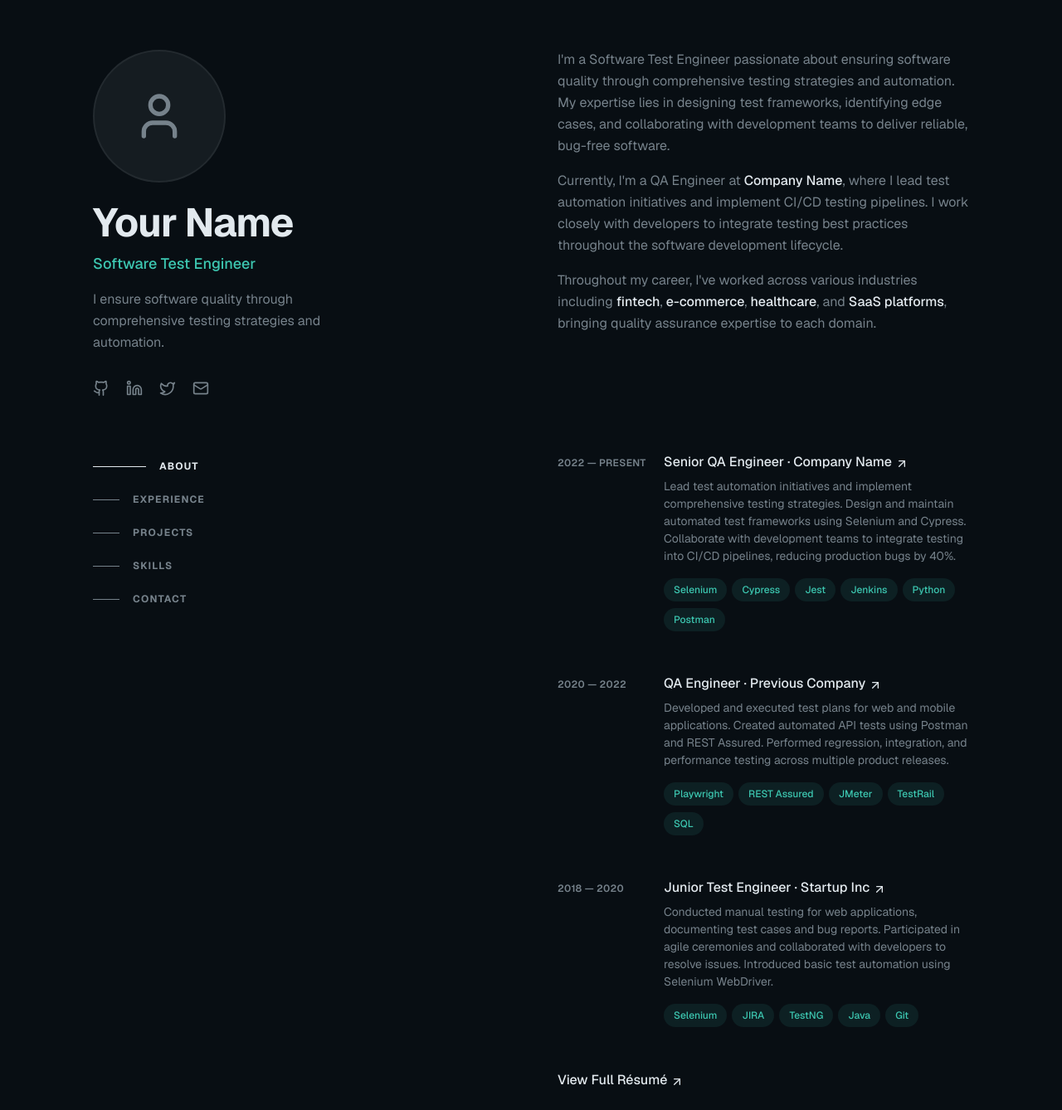
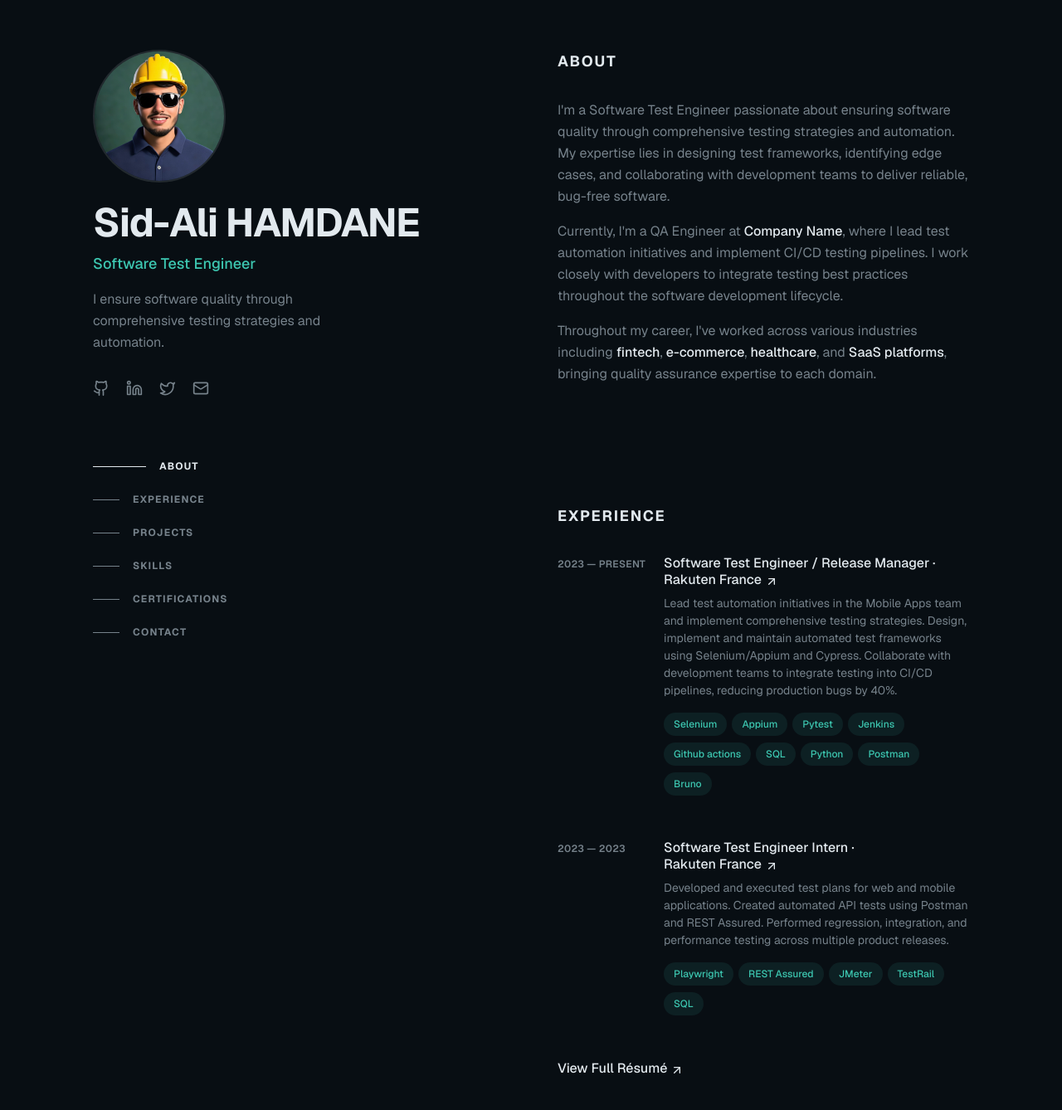
Before and after one commit to sidalihmdn/interactive-resume, a Next.js app: page / in a window 1280 px wide. Shown: the part 132-1470 px from the top of the page at 83% size. Built offline with nearby package versions, Linux system fonts and the light colour scheme.

Commit message:
some adjusts

```diff
--- a/app/page.tsx
+++ b/app/page.tsx
@@ -5,6 +5,7 @@ import { About } from "@/components/resume/about"
 import { Experience } from "@/components/resume/experience"
 import { Projects } from "@/components/resume/projects"
 import { Skills } from "@/components/resume/skills"
+import { Certifications } from "@/components/resume/certifications"
 import { Contact } from "@/components/resume/contact"
 import { Navigation } from "@/components/resume/navigation"
 
@@ -25,6 +26,7 @@ export default function ResumePage() {
             <Experience />
             <Projects />
             <Skills />
+            <Certifications />
             <Contact />
           </main>
         </div>
--- a/components/resume/about.tsx
+++ b/components/resume/about.tsx
@@ -14,9 +14,9 @@ export function About() {
         whileInView={{ opacity: 1, y: 0 }}
         transition={{ duration: 0.5 }}
         viewport={{ once: true }}
-        className="sticky top-0 z-20 -mx-6 mb-4 w-screen bg-background/75 px-6 py-5 backdrop-blur md:-mx-12 md:px-12 lg:sr-only lg:relative lg:top-auto lg:mx-auto lg:w-full lg:px-0 lg:py-0 lg:opacity-0"
+        className="sticky top-0 z-20 -mx-6 mb-4 w-screen bg-background/75 px-6 py-5 backdrop-blur md:-mx-12 md:px-12 lg:relative lg:top-auto lg:mx-auto lg:w-full lg:px-0 lg:py-0 lg:mb-8 lg:bg-transparent lg:backdrop-blur-none"
       >
-        <h2 className="text-sm font-bold uppercase tracking-widest text-foreground lg:sr-only">
+        <h2 className="text-lg font-bold uppercase tracking-widest text-foreground">
           About
         </h2>
       </motion.div>
--- /dev/null
+++ b/components/resume/certifications.tsx
@@ -0,0 +1,80 @@
+"use client"
+
+import { motion } from "framer-motion"
+import { Award } from "lucide-react"
+
+const certifications = [
+  {
+    year: "2025",
+    title: "ISTQB Advanced Level: Test Automation Engineer",
+    issuer: "ISTQB — International Software Testing Qualifications Board",
+    description:
+      "Advanced certification covering test automation architecture, frameworks, and best practices for designing, implementing, and maintaining automated test solutions.",
+  },
+  {
+    year: "2024",
+    title: "ISTQB Certified Tester Foundation Level (CTFL)",
+    issuer: "ISTQB — International Software Testing Qualifications Board",
+    description:
+      "Foundation certification validating core software testing knowledge including testing principles, test management, and test techniques.",
+  },
+]
+
+export function Certifications() {
+  return (
+    <section
+      id="certifications"
+      className="mb-16 scroll-mt-16 md:mb-24 lg:mb-36 lg:scroll-mt-24"
+      aria-label="Certifications"
+    >
+      <motion.div
+        initial={{ opacity: 0, y: 20 }}
+        whileInView={{ opacity: 1, y: 0 }}
+        transition={{ duration: 0.5 }}
+        viewport={{ once: true }}
+        className="sticky top-0 z-20 -mx-6 mb-4 w-screen bg-background/75 px-6 py-5 backdrop-blur md:-mx-12 md:px-12 lg:relative lg:top-auto lg:mx-auto lg:w-full lg:px-0 lg:py-0 lg:mb-8 lg:bg-transparent lg:backdrop-blur-none"
+      >
+        <h2 className="text-lg font-bold uppercase tracking-widest text-foreground">
+          Certifications
+        </h2>
+      </motion.div>
+
+      <ol className="group/list">
+        {certifications.map((cert, index) => (
+          <motion.li
+            key={index}
+            initial={{ opacity: 0, y: 20 }}
+            whileInView={{ opacity: 1, y: 0 }}
+            transition={{ duration: 0.5, delay: index * 0.1 }}
+            viewport={{ once: true }}
+            className="mb-12"
+          >
+            <div className="group relative grid pb-1 transition-all sm:grid-cols-8 sm:gap-8 md:gap-4 lg:hover:!opacity-100 lg:group-hover/list:opacity-50">
+              <div className="absolute -inset-x-4 -inset-y-4 z-0 hidden rounded-md transition motion-reduce:transition-none lg:-inset-x-6 lg:block lg:group-hover:bg-secondary/50 lg:group-hover:shadow-[inset_0_1px_0_0_rgba(148,163,184,0.1)] lg:group-hover:drop-shadow-lg" />
+
+              <header
+                className="z-10 mb-2 mt-1 text-xs font-semibold uppercase tracking-wide text-muted-foreground sm:col-span-2"
+                aria-label={cert.year}
+              >
+                {cert.year}
+              </header>
+
+              <div className="z-10 sm:col-span-6">
+                <h3 className="flex items-center gap-2 font-medium leading-snug text-foreground">
+                  <Award className="h-4 w-4 shrink-0 text-primary" />
+                  {cert.title}
+                </h3>
+                <p className="mt-1 text-xs font-medium text-primary">
+                  {cert.issuer}
+                </p>
+                <p className="mt-2 text-sm leading-normal text-muted-foreground">
+                  {cert.description}
+                </p>
+              </div>
+            </div>
+          </motion.li>
+        ))}
+      </ol>
+    </section>
+  )
+}
--- a/components/resume/contact.tsx
+++ b/components/resume/contact.tsx
@@ -15,9 +15,9 @@ export function Contact() {
         whileInView={{ opacity: 1, y: 0 }}
         transition={{ duration: 0.5 }}
         viewport={{ once: true }}
-        className="sticky top-0 z-20 -mx-6 mb-4 w-screen bg-background/75 px-6 py-5 backdrop-blur md:-mx-12 md:px-12 lg:sr-only lg:relative lg:top-auto lg:mx-auto lg:w-full lg:px-0 lg:py-0 lg:opacity-0"
+        className="sticky top-0 z-20 -mx-6 mb-4 w-screen bg-background/75 px-6 py-5 backdrop-blur md:-mx-12 md:px-12 lg:relative lg:top-auto lg:mx-auto lg:w-full lg:px-0 lg:py-0 lg:mb-8 lg:bg-transparent lg:backdrop-blur-none"
       >
-        <h2 className="text-sm font-bold uppercase tracking-widest text-foreground lg:sr-only">
+        <h2 className="text-lg font-bold uppercase tracking-widest text-foreground">
           Contact
         </h2>
       </motion.div>
@@ -38,20 +38,20 @@ export function Contact() {
 
         <div className="space-y-4">
           <a
-            href="mailto:hello@example.com"
+            href="mailto:hamdane.sidali@hotmail.com"
             className="flex items-center gap-3 text-muted-foreground hover:text-foreground transition-colors group"
           >
             <div className="flex h-10 w-10 items-center justify-center rounded-full bg-secondary group-hover:bg-primary/10 transition-colors">
               <Mail className="h-5 w-5 group-hover:text-primary transition-colors" />
             </div>
-            <span>hello@example.com</span>
+            <span>hamdane.sidali@hotmail.com</span>
           </a>
 
           <div className="flex items-center gap-3 text-muted-foreground">
             <div className="flex h-10 w-10 items-center justify-center rounded-full bg-secondary">
               <MapPin className="h-5 w-5" />
             </div>
-            <span>San Francisco, CA</span>
+            <span>Paris, FR</span>
           </div>
         </div>
       </motion.div>
--- a/components/resume/experience.tsx
+++ b/components/resume/experience.tsx
@@ -5,32 +5,23 @@ import { ArrowUpRight } from "lucide-react"
 
 const experiences = [
   {
-    period: "2022 — Present",
-    title: "Senior QA Engineer",
-    company: "Company Name",
+    period: "2023 — Present",
+    title: "Software Test Engineer / Release Manager",
+    company: "Rakuten France",
     companyUrl: "#",
     description:
-      "Lead test automation initiatives and implement comprehensive testing strategies. Design and maintain automated test frameworks using Selenium and Cypress. Collaborate with development teams to integrate testing into CI/CD pipelines, reducing production bugs by 40%.",
-    technologies: ["Selenium", "Cypress", "Jest", "Jenkins", "Python", "Postman"],
+      "Lead test automation initiatives in the Mobile Apps team and implement comprehensive testing strategies. Design, implement and maintain automated test frameworks using Selenium/Appium and Cypress. Collaborate with development teams to integrate testing into CI/CD pipelines, reducing production bugs by 40%.",
+    technologies: ["Selenium", "Appium", "Pytest", "Jenkins", "Github actions", "SQL", "Python", "Postman", "Bruno"],
   },
   {
-    period: "2020 — 2022",
-    title: "QA Engineer",
-    company: "Previous Company",
+    period: "2023 — 2023",
+    title: "Software Test Engineer Intern",
+    company: "Rakuten France",
     companyUrl: "#",
     description:
       "Developed and executed test plans for web and mobile applications. Created automated API tests using Postman and REST Assured. Performed regression, integration, and performance testing across multiple product releases.",
     technologies: ["Playwright", "REST Assured", "JMeter", "TestRail", "SQL"],
-  },
-  {
-    period: "2018 — 2020",
-    title: "Junior Test Engineer",
-    company: "Startup Inc",
-    companyUrl: "#",
-    description:
-      "Conducted manual testing for web applications, documenting test cases and bug reports. Participated in agile ceremonies and collaborated with developers to resolve issues. Introduced basic test automation using Selenium WebDriver.",
-    technologies: ["Selenium", "JIRA", "TestNG", "Java", "Git"],
-  },
+  }
 ]
 
 export function Experience() {
@@ -45,9 +36,9 @@ export function Experience() {
         whileInView={{ opacity: 1, y: 0 }}
         transition={{ duration: 0.5 }}
         viewport={{ once: true }}
-        className="sticky top-0 z-20 -mx-6 mb-4 w-screen bg-background/75 px-6 py-5 backdrop-blur md:-mx-12 md:px-12 lg:sr-only lg:relative lg:top-auto lg:mx-auto lg:w-full lg:px-0 lg:py-0 lg:opacity-0"
+        className="sticky top-0 z-20 -mx-6 mb-4 w-screen bg-background/75 px-6 py-5 backdrop-blur md:-mx-12 md:px-12 lg:relative lg:top-auto lg:mx-auto lg:w-full lg:px-0 lg:py-0 lg:mb-8 lg:bg-transparent lg:backdrop-blur-none"
       >
-        <h2 className="text-sm font-bold uppercase tracking-widest text-foreground lg:sr-only">
+        <h2 className="text-lg font-bold uppercase tracking-widest text-foreground">
           Experience
         </h2>
       </motion.div>
--- a/components/resume/header.tsx
+++ b/components/resume/header.tsx
@@ -3,6 +3,7 @@
 import { motion } from "framer-motion"
 import { Github, Linkedin, Mail, Twitter, User } from "lucide-react"
 import Image from "next/image"
+import profileImg from "@/public/profile.png"
 
 const socialLinks = [
   { icon: Github, href: "https://github.com", label: "GitHub" },
@@ -12,7 +13,7 @@ const socialLinks = [
 ]
 
 // Set to true when you add your photo to /public/profile.jpg
-const hasProfilePhoto = false
+const hasProfilePhoto = true;
 
 export function Header() {
   return (
@@ -26,7 +27,7 @@ export function Header() {
         <div className="relative h-40 w-40 overflow-hidden rounded-full border-2 border-border bg-secondary">
           {hasProfilePhoto ? (
             <Image
-              src="/profile.jpg"
+              src={profileImg}
               alt="Profile photo"
               fill
               className="object-cover"
@@ -47,7 +48,7 @@ export function Header() {
         className="text-4xl font-bold tracking-tight text-foreground sm:text-5xl"
       >
         <a href="/" className="hover:text-primary transition-colors">
-          Your Name
+          Sid-Ali HAMDANE
         </a>
       </motion.h1>
 
--- a/components/resume/navigation.tsx
+++ b/components/resume/navigation.tsx
@@ -8,6 +8,7 @@ const navItems = [
   { id: "experience", label: "Experience" },
   { id: "projects", label: "Projects" },
   { id: "skills", label: "Skills" },
+  { id: "certifications", label: "Certifications" },
   { id: "contact", label: "Contact" },
 ]
 
@@ -23,7 +24,7 @@ export function Navigation() {
           }
         })
       },
-      { rootMargin: "-50% 0px -50% 0px" }
+      { rootMargin: "0px 0px -70% 0px" }
     )
 
     navItems.forEach((item) => {
--- a/components/resume/projects.tsx
+++ b/components/resume/projects.tsx
@@ -48,9 +48,9 @@ export function Projects() {
         whileInView={{ opacity: 1, y: 0 }}
         transition={{ duration: 0.5 }}
         viewport={{ once: true }}
-        className="sticky top-0 z-20 -mx-6 mb-4 w-screen bg-background/75 px-6 py-5 backdrop-blur md:-mx-12 md:px-12 lg:sr-only lg:relative lg:top-auto lg:mx-auto lg:w-full lg:px-0 lg:py-0 lg:opacity-0"
+        className="sticky top-0 z-20 -mx-6 mb-4 w-screen bg-background/75 px-6 py-5 backdrop-blur md:-mx-12 md:px-12 lg:relative lg:top-auto lg:mx-auto lg:w-full lg:px-0 lg:py-0 lg:mb-8 lg:bg-transparent lg:backdrop-blur-none"
       >
-        <h2 className="text-sm font-bold uppercase tracking-widest text-foreground lg:sr-only">
+        <h2 className="text-lg font-bold uppercase tracking-widest text-foreground">
           Projects
         </h2>
       </motion.div>
--- a/components/resume/skills.tsx
+++ b/components/resume/skills.tsx
@@ -5,15 +5,15 @@ import { motion } from "framer-motion"
 const skillCategories = [
   {
     title: "Test Automation",
-    skills: ["Selenium", "Cypress", "Playwright", "Appium", "Jest", "TestNG"],
+    skills: ["Selenium",, "Playwright", "Appium", "Pytest", "Cucumber"],
   },
   {
     title: "Languages",
-    skills: ["Python", "JavaScript", "TypeScript", "Java", "SQL", "Bash"],
+    skills: ["Python", "JavaScript", "C++", "C", "Java", "SQL", "Bash/Shell", "Gherkin"],
   },
   {
     title: "Tools & Platforms",
-    skills: ["Jenkins", "GitLab CI", "Docker", "Postman", "JMeter", "TestRail"],
+    skills: ["Jenkins", "GitHub Actions", "Docker", "Postman", "Bruno", "Charles proxy", "Docker", "Kubernetes", "Grafana", "Metabase"],
   },
   {
     title: "Testing Types",
@@ -33,9 +33,9 @@ export function Skills() {
         whileInView={{ opacity: 1, y: 0 }}
         transition={{ duration: 0.5 }}
         viewport={{ once: true }}
-        className="sticky top-0 z-20 -mx-6 mb-4 w-screen bg-background/75 px-6 py-5 backdrop-blur md:-mx-12 md:px-12 lg:sr-only lg:relative lg:top-auto lg:mx-auto lg:w-full lg:px-0 lg:py-0 lg:opacity-0"
+        className="sticky top-0 z-20 -mx-6 mb-4 w-screen bg-background/75 px-6 py-5 backdrop-blur md:-mx-12 md:px-12 lg:relative lg:top-auto lg:mx-auto lg:w-full lg:px-0 lg:py-0 lg:mb-8 lg:bg-transparent lg:backdrop-blur-none"
       >
-        <h2 className="text-sm font-bold uppercase tracking-widest text-foreground lg:sr-only">
+        <h2 className="text-lg font-bold uppercase tracking-widest text-foreground">
           Skills
         </h2>
       </motion.div>
```
Also changed, not shown: public/profile.png (added).
